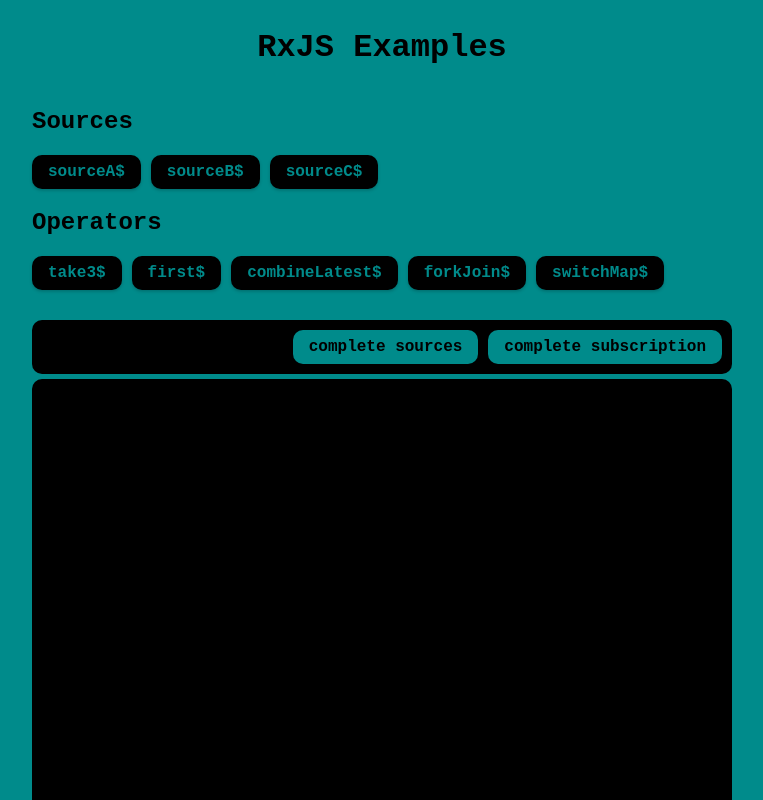
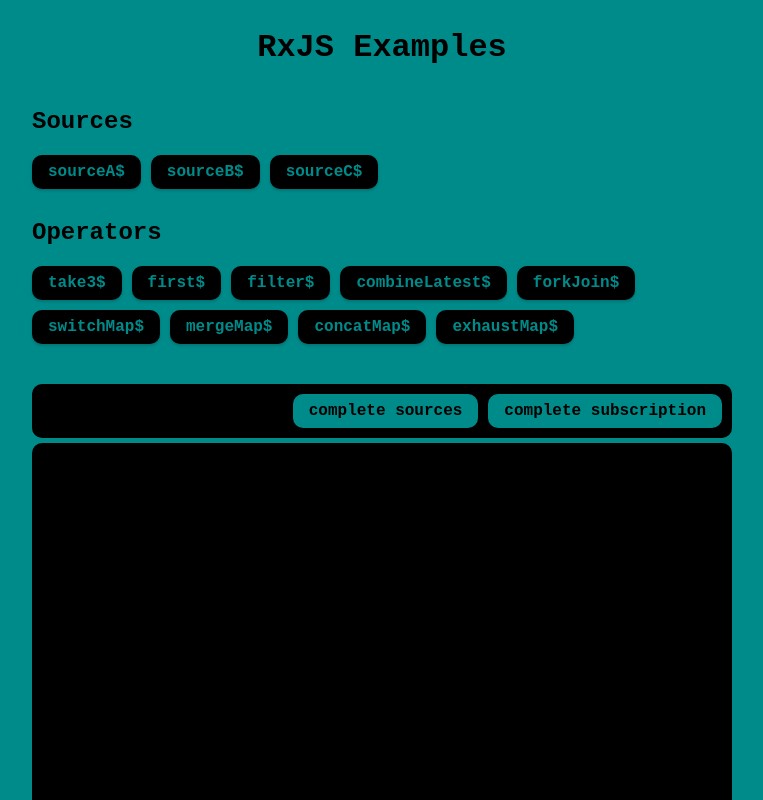
Before and after one commit to stormpanda/rxjs-examples, an Angular app: page / in a window 1280 px wide. Shown: the top 800 px of the page, without its empty margins (258-1021 px from the left). Built offline with nearby package versions, Linux system fonts and the light colour scheme.

Commit message:
feat: add examples for mapping operators

```diff
--- a/src/app/app.component.scss
+++ b/src/app/app.component.scss
@@ -30,10 +30,12 @@
 .buttons {
     display: flex;
     justify-content: flex-start;
+    flex-wrap: wrap;
     margin-top: 20px;
     margin-bottom: 20px;
 
-    button + button {
-        margin-left: 10px;
+    button {
+        margin-right: 10px;
+        margin-bottom: 10px;
     }
 }
--- a/src/app/app.component.ts
+++ b/src/app/app.component.ts
@@ -1,15 +1,21 @@
-import { Component } from '@angular/core';
+import { ChangeDetectionStrategy, Component } from '@angular/core';
 import { RouterOutlet } from '@angular/router';
-import { BehaviorSubject, combineLatest, first, forkJoin, interval, map, Observable, Subject, Subscription, switchMap, take, takeUntil, tap } from 'rxjs';
+import { BehaviorSubject, combineLatest, concat, concatMap, exhaust, exhaustMap, filter, first, forkJoin, interval, map, mergeMap, Observable, Subject, Subscription, switchMap, take, takeUntil, tap } from 'rxjs';
 import { AsyncPipe, NgFor, NgIf } from '@angular/common';
 import { FakeConsoleComponent } from './components/fake-console/fake-console.component';
+
+interface SourceEmit {
+  value: number;
+  message: string;
+}
 
 @Component({
   selector: 'app-root',
   standalone: true,
   imports: [RouterOutlet, FakeConsoleComponent, AsyncPipe, NgIf, NgFor],
   templateUrl: './app.component.html',
-  styleUrl: './app.component.scss'
+  styleUrl: './app.component.scss',
+  changeDetection: ChangeDetectionStrategy.OnPush
 })
 export class AppComponent {
   title = 'rxjs-examples';
@@ -20,24 +26,24 @@
   logs$ = this.logsSubject.asObservable();
 
   private tapLogSource = () => {
-    return tap((value: string) => this.log(`Source: ${value}`));
+    return tap((emit: SourceEmit) => this.log(`Source: ${emit.message}`));
   }
 
   private readonly sources = {
     sourceA$: interval(1200).pipe(
-      map(value => `A: ${value}`),
+      map(value => ({value: value, message: `A: ${value}`})),
       this.tapLogSource(),
       takeUntil(this.completeSourcesSubject)
     ),
 
     sourceB$: interval(2200).pipe(
-      map(value => `B: ${value}`),
+      map(value => ({value: value, message: `B: ${value}`})),
       this.tapLogSource(),
       takeUntil(this.completeSourcesSubject)
     ),
 
     sourceC$: interval(3200).pipe(
-      map(value => `C: ${value}`),
+      map(value => ({value: value, message: `C: ${value}`})),
       this.tapLogSource(),
       takeUntil(this.completeSourcesSubject)
     )
@@ -45,24 +51,53 @@
 
   private readonly examples = {
     take3$: this.sources.sourceA$.pipe(
+      map(emit => emit.message),
       take(3)
     ),
 
     first$: this.sources.sourceC$.pipe(
+      map(emit => emit.message),
       first()
     ),
 
+    filter$: this.sources.sourceA$.pipe(
+      filter(emit => emit.value % 2 === 0),
+      map(emit => emit.message)
+    ),
+
     combineLatest$: combineLatest([this.sources.sourceA$, this.sources.sourceB$, this.sources.sourceC$]).pipe(
-      map(([a, b, c]) => `${a}, ${b}, ${c}`)
+      map(([a, b, c]) => `${a.message}, ${b.message}, ${c.message}`)
     ),
 
     forkJoin$: forkJoin([this.sources.sourceA$, this.sources.sourceB$, this.sources.sourceC$]).pipe(
-      map(([a, b, c]) => `${a}, ${b}, ${c}`)
+      map(([a, b, c]) => `${a.message}, ${b.message}, ${c.message}`)
     ),
 
     switchMap$: this.sources.sourceA$.pipe(
-      switchMap(value => interval(1000).pipe(
-        map(i => `${value}, X: ${i}`),
+      switchMap(emit => interval(1000).pipe(
+        map(i => `${emit.message}, X: ${i}`),
+        take(3)
+      ))
+    ),
+
+    mergeMap$: this.sources.sourceA$.pipe(
+      mergeMap(emit => interval(1000).pipe(
+        map(i => `${emit.message}, X: ${i}`),
+        take(3)
+      ))
+    ),
+
+    concatMap$: this.sources.sourceA$.pipe(
+      concatMap(emit => interval(1000).pipe(
+        map(i => `${emit.message}, X: ${i}`),
+        take(3)
+      ))
+    ),
+
+    exhaustMap$: this.sources.sourceA$.pipe(
+      exhaustMap(emit => interval(1000).pipe(
+        map(i => `${emit.message}, X: ${i}`),
+        take(3)
       ))
     ),
   } as const
@@ -75,8 +110,9 @@
     return Object.entries(this.examples).map(([key, value]) => ({ name: key, observable$: value }));
   }
 
-  subscribe(observable: Observable<string>) {
+  subscribe(observable: Observable<string | SourceEmit>) {
     this.completeSources();
+    this.completeSubscription();
     this.clearLogs();
 
     this.log('Subscribing...');
@@ -86,7 +122,9 @@
       takeUntil(this.completeSubscriptionSubject)
     ).subscribe({
       next: (value) => {
-        this.log(`Subscription: ${value}`);
+        const message = typeof value === 'object' ? value.message : value;
+
+        this.log(`Subscription: ${message ?? value}`);
         this.log('---');
       },
       complete: () => {
--- a/src/app/components/fake-console/fake-console.component.ts
+++ b/src/app/components/fake-console/fake-console.component.ts
@@ -1,12 +1,13 @@
 import { NgFor } from '@angular/common';
-import { Component, ElementRef, Input, OnChanges, SimpleChanges } from '@angular/core';
+import { ChangeDetectionStrategy, Component, ElementRef, Input, OnChanges, SimpleChanges } from '@angular/core';
 
 @Component({
   selector: 'app-fake-console',
   standalone: true,
   imports: [NgFor],
   templateUrl: './fake-console.component.html',
-  styleUrl: './fake-console.component.scss'
+  styleUrl: './fake-console.component.scss',
+  changeDetection: ChangeDetectionStrategy.OnPush
 })
 export class FakeConsoleComponent implements OnChanges{
   @Input() logs: string[] = [];
```
